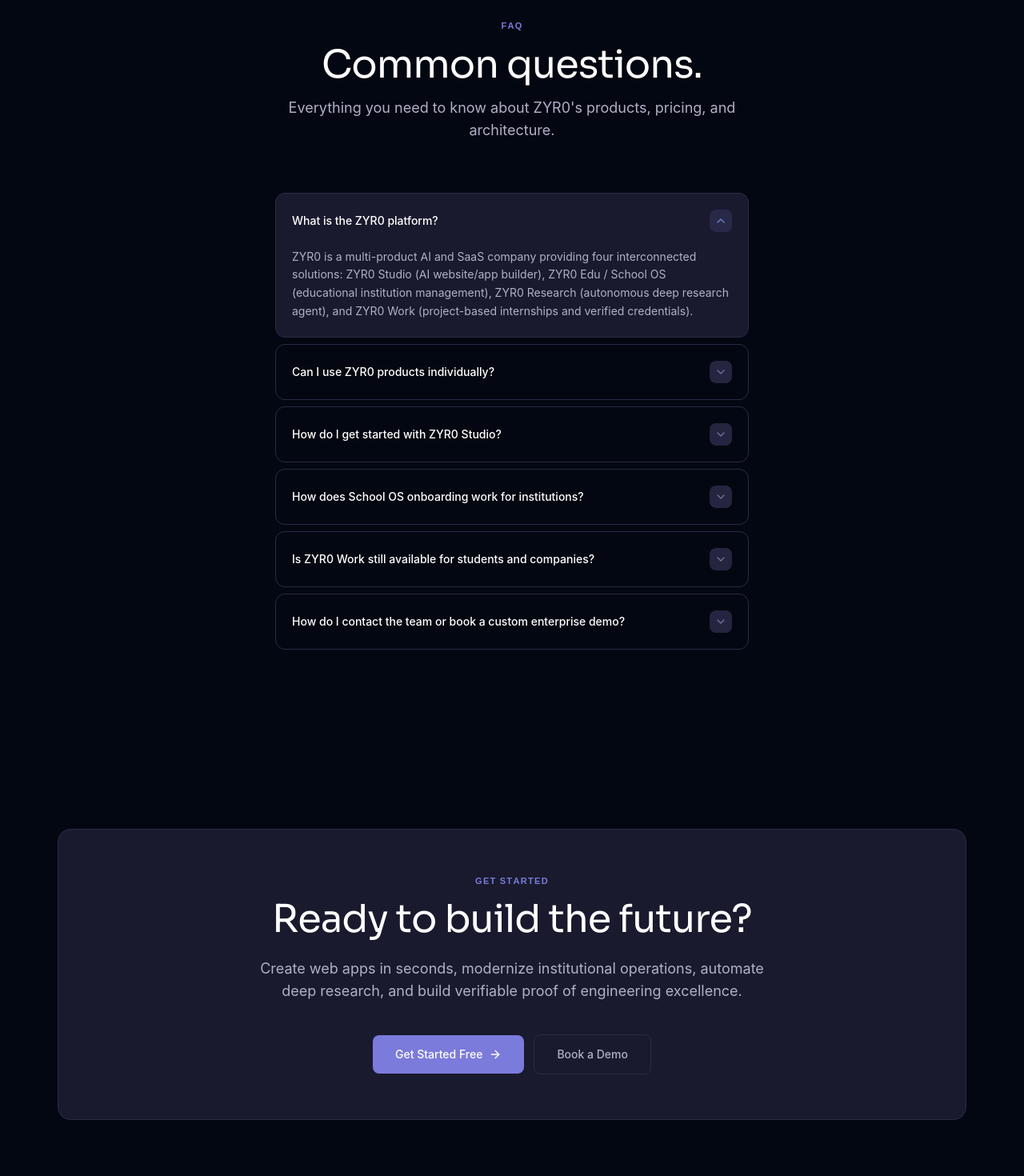
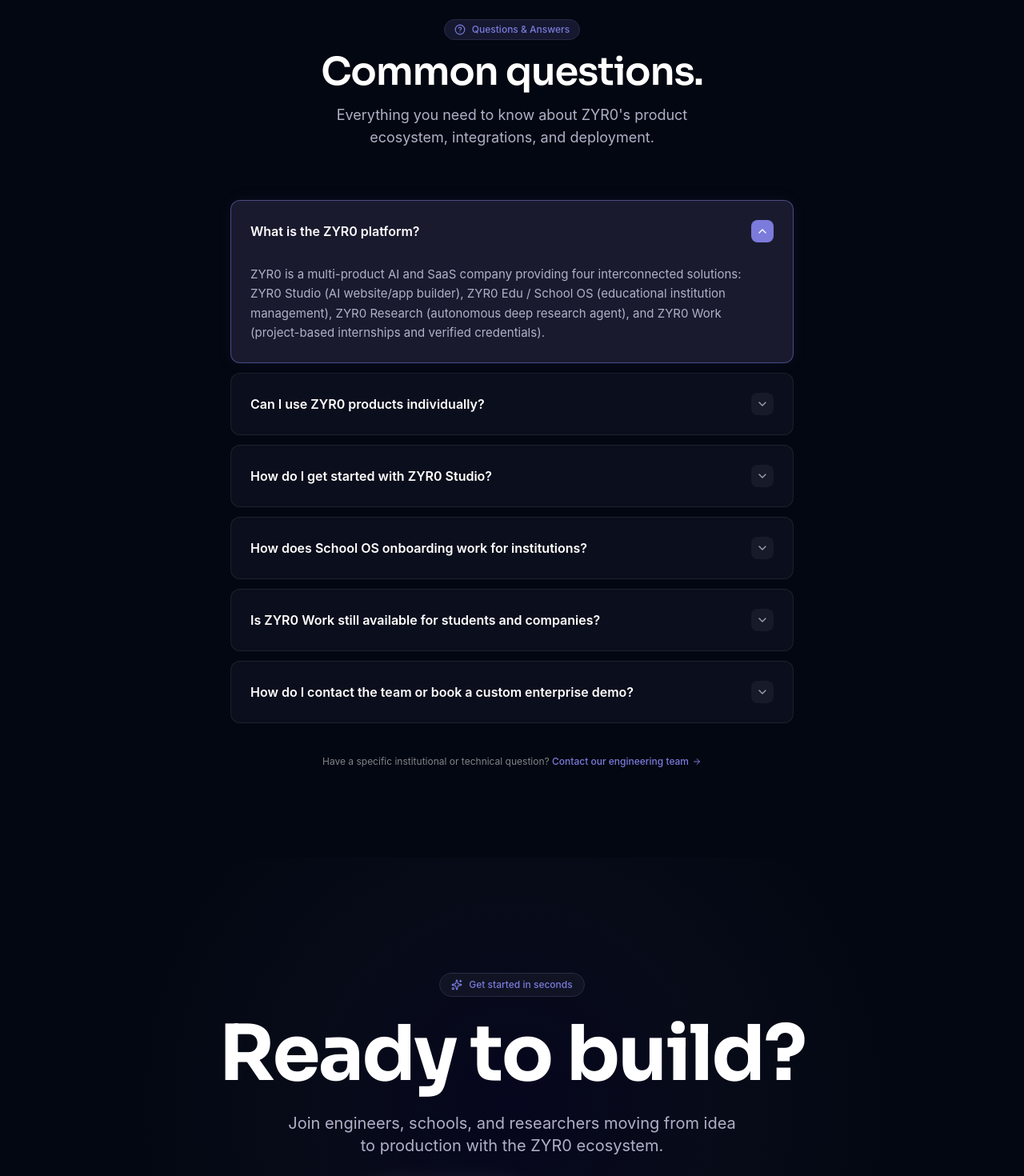
Before and after one commit to ilyaskhan12Q/ZYR0, a React (Vite) app in the folder app/: page / in a window 1280 px wide. Shown: the part 5020-6490 px from the top of the page at 80% size. Built offline with nearby package versions, Linux system fonts and the light colour scheme; no server answers.

Commit message:
style(faq-cta): modernize FAQ accordion and create minimal statement CTA

```diff
--- a/app/src/components/platform-home/CTASection.tsx
+++ b/app/src/components/platform-home/CTASection.tsx
@@ -1,62 +1,57 @@
 import { Link } from 'react-router-dom';
-import { ArrowRight } from 'lucide-react';
+import { ArrowRight, Sparkles } from 'lucide-react';
 import Reveal from './Reveal';
 
 export default function CTASection() {
   return (
-    <section className="py-20 md:py-28">
-      <div className="max-w-[1264px] mx-auto px-6 md:px-16">
-        <Reveal scale={0.97}>
-          <div
-            className="rounded-2xl border p-8 md:p-14 text-center"
-            style={{
-              background: 'var(--zyro-surface)',
-              borderColor: 'var(--zyro-border)',
-            }}
-          >
-            <p
-              className="font-label text-[11px] tracking-[0.2em] uppercase mb-4"
-              style={{ color: 'var(--zyro-accent)' }}
+    <section className="py-24 md:py-36 relative overflow-hidden">
+      {/* Center ambient glow */}
+      <div
+        className="absolute inset-0 pointer-events-none opacity-25"
+        style={{
+          background: 'radial-gradient(circle at 50% 50%, rgba(18, 1, 89, 0.7) 0%, rgba(123, 123, 220, 0.15) 35%, transparent 70%)',
+        }}
+      />
+
+      <div className="max-w-[1000px] mx-auto px-6 md:px-16 text-center relative z-10">
+        <Reveal scale={0.96}>
+          <div className="flex flex-col items-center justify-center">
+            <div
+              className="inline-flex items-center gap-2 px-3.5 py-1.5 rounded-full text-xs font-medium mb-6 border bg-white/[0.04]"
+              style={{
+                borderColor: 'var(--zyro-border)',
+                color: 'var(--zyro-accent)',
+              }}
             >
-              Get started
-            </p>
+              <Sparkles className="w-3.5 h-3.5 text-[#7B7BDC]" />
+              <span>Get started in seconds</span>
+            </div>
 
-            <h2
-              className="text-4xl md:text-5xl font-display mb-6"
-              style={{ color: 'var(--zyro-text)', letterSpacing: '-0.02em' }}
-            >
-              Ready to build the future?
+            <h2 className="text-4xl sm:text-5xl md:text-7xl lg:text-8xl font-display font-bold text-white tracking-tight leading-[1.05] mb-6">
+              Ready to build?
             </h2>
 
             <p
-              className="text-lg max-w-2xl mx-auto mb-10"
+              className="text-base sm:text-lg md:text-xl max-w-xl mx-auto leading-relaxed mb-10"
               style={{ color: 'var(--zyro-text-secondary)' }}
             >
-              Create web apps in seconds, modernize institutional operations,
-              automate deep research, and build verifiable proof of engineering excellence.
+              Join engineers, schools, and researchers moving from idea to production with the ZYR0 ecosystem.
             </p>
 
-            <div className="flex flex-col sm:flex-row items-center justify-center gap-3">
+            <div className="flex flex-col sm:flex-row items-center justify-center gap-4 w-full sm:w-auto">
               <Link
                 to="/register?redirect=%2F"
-                className="inline-flex items-center justify-center gap-2 px-7 py-3.5 rounded-lg text-sm font-medium transition-all duration-200"
-                style={{
-                  background: 'var(--zyro-accent)',
-                  color: '#FFFFFF',
-                }}
+                className="w-full sm:w-auto inline-flex items-center justify-center gap-2.5 px-9 py-5 rounded-full text-sm font-semibold bg-white text-black hover:bg-neutral-100 hover:scale-[1.03] active:scale-[0.98] transition-all duration-200 shadow-[0_0_35px_rgba(255,255,255,0.2)]"
               >
-                Get Started Free
+                <span>Get Started Free</span>
                 <ArrowRight className="w-4 h-4" />
               </Link>
+
               <Link
                 to="/contact"
-                className="inline-flex items-center justify-center gap-2 px-7 py-3.5 rounded-lg text-sm font-medium border transition-all duration-200"
-                style={{
-                  borderColor: 'var(--zyro-border)',
-                  color: 'var(--zyro-text-secondary)',
-                }}
+                className="w-full sm:w-auto inline-flex items-center justify-center gap-2 px-8 py-5 rounded-full text-sm font-medium text-white/70 hover:text-white hover:bg-white/[0.06] border border-white/[0.1] transition-all duration-200"
               >
-                Book a Demo
+                <span>Book a Demo</span>
               </Link>
             </div>
           </div>
--- a/app/src/components/platform-home/FAQSection.tsx
+++ b/app/src/components/platform-home/FAQSection.tsx
@@ -1,5 +1,6 @@
 import { useState } from 'react';
-import { ChevronDown } from 'lucide-react';
+import { ChevronDown, HelpCircle, ArrowRight } from 'lucide-react';
+import { Link } from 'react-router-dom';
 import { faqItems } from './data';
 import Reveal from './Reveal';
 
@@ -7,60 +8,67 @@ export default function FAQSection() {
   const [openIndex, setOpenIndex] = useState<number | null>(0);
 
   return (
-    <section id="faq" className="py-20 md:py-28">
-      <div className="max-w-[720px] mx-auto px-6 md:px-16">
+    <section id="faq" className="py-20 md:py-28 relative">
+      <div className="max-w-[800px] mx-auto px-6 md:px-12">
         {/* Header */}
         <Reveal>
           <div className="text-center mb-12 md:mb-16">
-            <p
-              className="font-label text-[11px] tracking-[0.2em] uppercase mb-4"
-              style={{ color: 'var(--zyro-accent)' }}
+            <div
+              className="inline-flex items-center gap-2 px-3 py-1 rounded-full text-xs font-medium mb-4 border mx-auto"
+              style={{
+                color: 'var(--zyro-accent)',
+                borderColor: 'var(--zyro-border)',
+                background: 'var(--zyro-accent-muted)',
+              }}
             >
-              FAQ
-            </p>
+              <HelpCircle className="w-3.5 h-3.5" />
+              <span>Questions & Answers</span>
+            </div>
             <h2
-              className="text-4xl md:text-5xl font-display mb-4"
-              style={{ color: 'var(--zyro-text)', letterSpacing: '-0.02em' }}
+              className="text-3xl sm:text-4xl md:text-5xl font-display font-semibold mb-4 text-white tracking-tight"
             >
               Common questions.
             </h2>
             <p
-              className="text-lg"
+              className="text-base sm:text-lg leading-relaxed max-w-lg mx-auto"
               style={{ color: 'var(--zyro-text-secondary)' }}
             >
-              Everything you need to know about ZYR0's products, pricing, and architecture.
+              Everything you need to know about ZYR0&apos;s product ecosystem, integrations, and deployment.
             </p>
           </div>
         </Reveal>
 
         {/* Accordion */}
-        <div className="space-y-2">
+        <div className="space-y-3">
           {faqItems.map((faq, idx) => {
             const isOpen = openIndex === idx;
             return (
-              <Reveal key={faq.question} delay={idx * 0.05}>
+              <Reveal key={faq.question} delay={idx * 0.04}>
                 <div
-                  className="rounded-xl border overflow-hidden transition-all duration-200"
+                  className={`rounded-xl border transition-all duration-300 overflow-hidden ${
+                    isOpen
+                      ? 'border-[#7B7BDC]/50 shadow-[0_0_20px_rgba(123,123,220,0.08)]'
+                      : 'border-white/[0.08] hover:border-white/[0.15]'
+                  }`}
                   style={{
-                    background: isOpen ? 'var(--zyro-surface)' : 'transparent',
-                    borderColor: 'var(--zyro-border)',
+                    background: isOpen ? 'var(--zyro-surface)' : 'rgba(26,26,46,0.4)',
                   }}
                 >
                   <button
                     type="button"
                     onClick={() => setOpenIndex(isOpen ? null : idx)}
-                    className="w-full p-5 text-left flex items-center justify-between gap-4 transition-colors duration-200"
-                    style={{ color: 'var(--zyro-text)' }}
+                    className="w-full p-5 sm:p-6 text-left flex items-center justify-between gap-4 transition-colors"
                     aria-expanded={isOpen}
                   >
-                    <span className="text-sm font-medium">{faq.question}</span>
+                    <span className="text-sm sm:text-base font-semibold text-white">
+                      {faq.question}
+                    </span>
                     <div
-                      className="w-7 h-7 rounded-lg flex items-center justify-center shrink-0 transition-all duration-200"
-                      style={{
-                        background: isOpen ? 'var(--zyro-accent-muted)' : 'var(--zyro-elevated)',
-                        color: isOpen ? 'var(--zyro-accent)' : 'var(--zyro-text-muted)',
-                        transform: isOpen ? 'rotate(180deg)' : 'rotate(0deg)',
-                      }}
+                      className={`w-7 h-7 rounded-lg flex items-center justify-center shrink-0 transition-transform duration-300 ${
+                        isOpen
+                          ? 'bg-[#7B7BDC] text-white rotate-180'
+                          : 'bg-white/[0.05] text-white/60'
+                      }`}
                     >
                       <ChevronDown className="w-4 h-4" />
                     </div>
@@ -68,7 +76,7 @@ export default function FAQSection() {
 
                   {isOpen && (
                     <div
-                      className="px-5 pb-5 text-sm leading-relaxed"
+                      className="px-5 sm:px-6 pb-6 text-sm sm:text-[15px] leading-relaxed pt-1"
                       style={{ color: 'var(--zyro-text-secondary)' }}
                     >
                       {faq.answer}
@@ -79,6 +87,18 @@ export default function FAQSection() {
             );
           })}
         </div>
+
+        {/* Support Link */}
+        <Reveal delay={0.3}>
+          <div className="mt-10 text-center">
+            <p className="text-xs text-white/50">
+              Have a specific institutional or technical question?{' '}
+              <Link to="/contact" className="text-[#7B7BDC] hover:underline font-medium inline-flex items-center gap-1">
+                Contact our engineering team <ArrowRight className="w-3 h-3" />
+              </Link>
+            </p>
+          </div>
+        </Reveal>
       </div>
     </section>
   );
```
